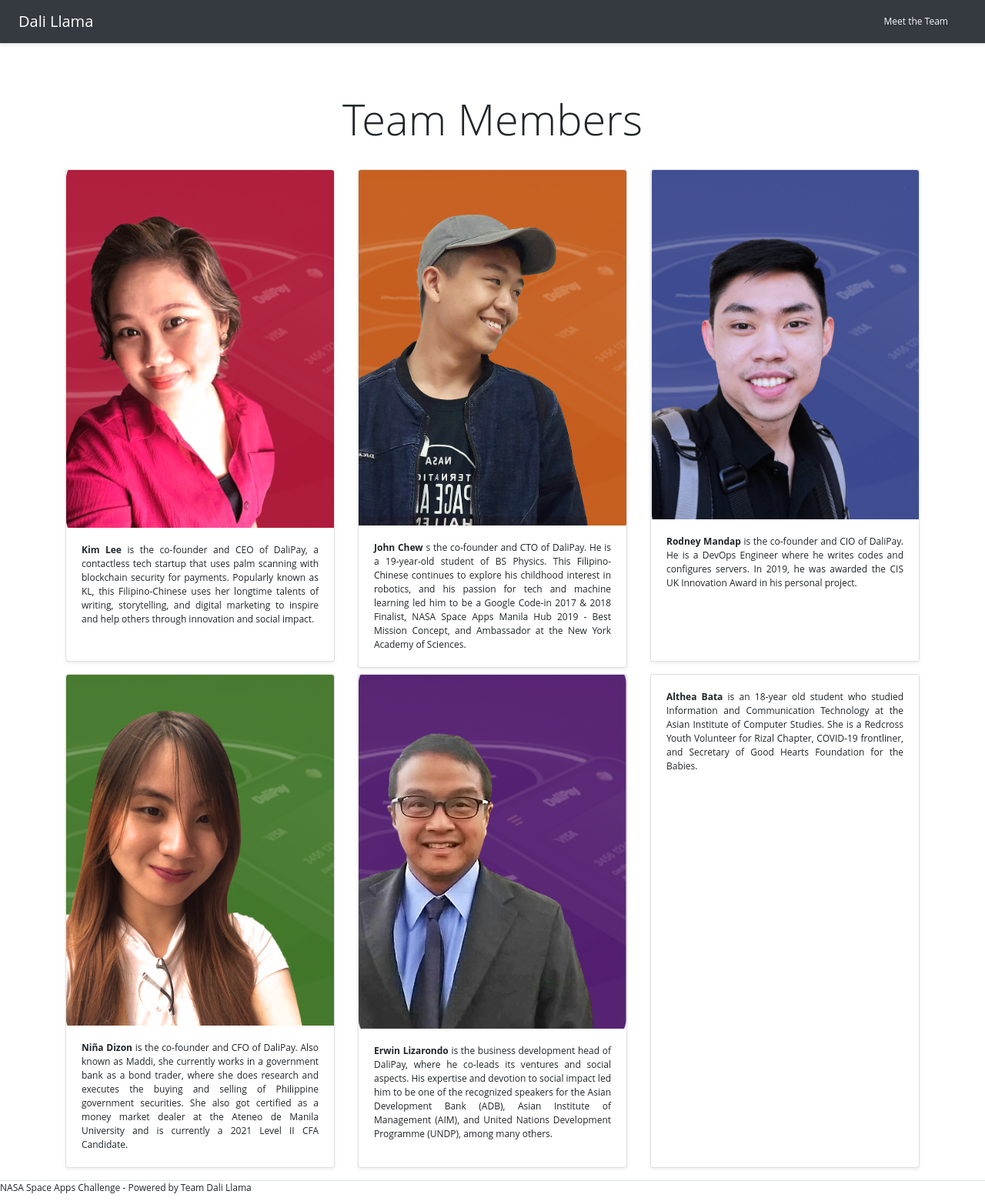
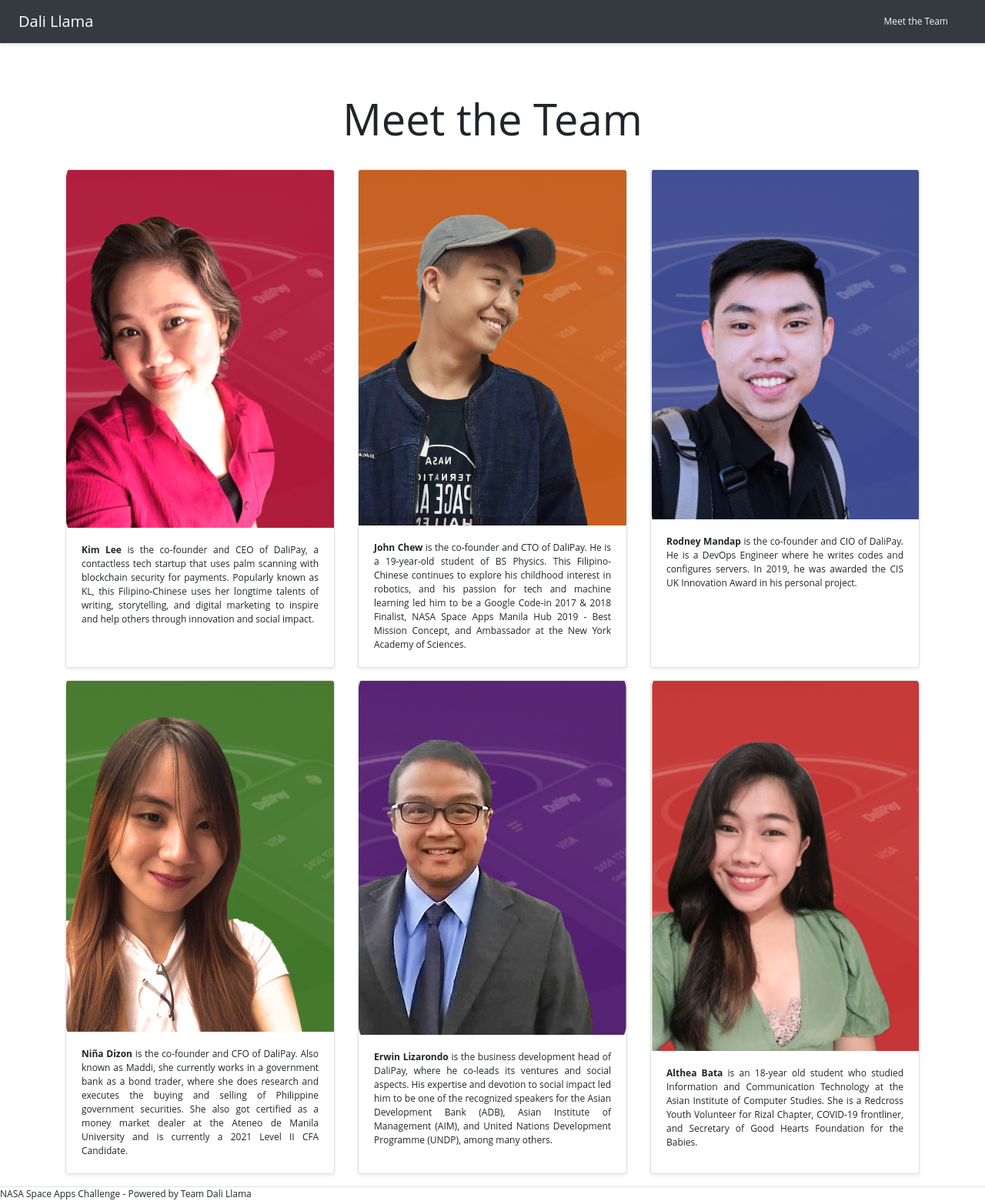
Before and after one commit to rodneymandap/dali-llama, a Flask app: page /team in a window 1280 px wide. Shown: the whole page at 77% size. Run offline with Flask 2, Linux system fonts and the light colour scheme; some libraries are stand-ins or nearby versions.

Commit message:
Remove style - width:300px

```diff
--- a/templates/meet_the_team.html
+++ b/templates/meet_the_team.html
@@ -19,12 +19,12 @@
     </div>
 
     <div class="team-header px-3 py-3 pt-md-5 pb-md-4 mx-auto text-center">
-        <h1 class="display-4">Team Members</h1>
+        <h1 class="display-4" id="team-title"><b>Meet the Team</b></h1>
     </div>
 
     <div class="container">
         <div class="card-deck mb-2 text-center">
-            <div class="card mb-2 shadow-sm" style="width: 300px;">
+            <div class="card mb-2 shadow-sm">
                 <img class="card-img-top" src="static/images/KL_cropped.png" alt="KL">
                 <div class="card-body">
                     <p class="card-text"><b>Kim Lee</b> is the co-founder and CEO of DaliPay, a contactless tech startup
@@ -35,12 +35,12 @@
                 </div>
             </div>
 
-            <div class="card shadow-sm" style="width: 300px;">
+            <div class="card mb-2 shadow-sm">
                 <img class="card-img-top" src="static/images/John_cropped.png" alt="John">
 
                 <div class="card-body">
                     <!-- <h4 class="card-title">Rodney Mandap</h4> -->
-                    <p class="card-text"><b>John Chew</b> s the co-founder and CTO of DaliPay. He is a 19-year-old
+                    <p class="card-text"><b>John Chew</b> is the co-founder and CTO of DaliPay. He is a 19-year-old
                         student of BS Physics. This Filipino-Chinese continues to explore his childhood interest in
                         robotics, and his passion for tech and machine learning led him to be a Google Code-in 2017 &
                         2018 Finalist, NASA Space Apps Manila Hub 2019 - Best Mission Concept, and Ambassador at the New
@@ -49,7 +49,7 @@
                 </div>
             </div>
 
-            <div class="card mb-2 shadow-sm" style="width: 300px;">
+            <div class="card mb-2 shadow-sm">
                 <img class="card-img-top" src="static/images/Rod_cropped.png" alt="Rod">
                 <div class="card-body">
                     <!-- <h4 class="card-title">Rodney Mandap</h4> -->
@@ -62,7 +62,7 @@
         </div>
 
         <div class="card-deck mb-2 text-center">
-            <div class="card mb-2 shadow-sm" style="width: 300px;">
+            <div class="card mb-2 shadow-sm">
                 <img class="card-img-top" src="static/images/Maddi_cropped.png" alt="Maddi">
                 <div class="card-body">
                     <!-- <h4 class="card-title">Rodney Mandap</h4> -->
@@ -73,7 +73,7 @@
                     </p>
                 </div>
             </div>
-            <div class="card mb-2 shadow-sm" style="width: 300px;">
+            <div class="card mb-2 shadow-sm">
                 <img class="card-img-top" src="static/images/Erwin_cropped.png" alt="Erwin">
                 <div class="card-body">
                     <!-- <h4 class="card-title">Rodney Mandap</h4> -->
@@ -84,8 +84,8 @@
 
                 </div>
             </div>
-            <div class="card mb-2 shadow-sm" style="width: 300px;">
-                <!-- <img class="card-img-top" src="static/images/Rod_rect.png" alt="Rod"> -->
+            <div class="card mb-2 shadow-sm">
+                <img class="card-img-top" src="static/images/Thea_cropped.png" alt="Thea">
                 <div class="card-body">
                     <!-- <h4 class="card-title">Rodney Mandap</h4> -->
                     <p class="card-text"><b>Althea Bata</b> is an 18-year old student who studied Information and
```
